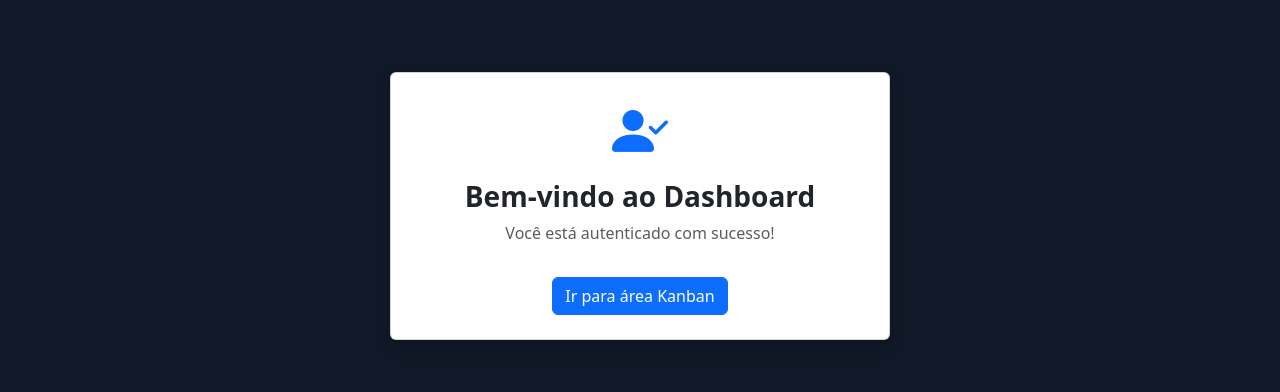
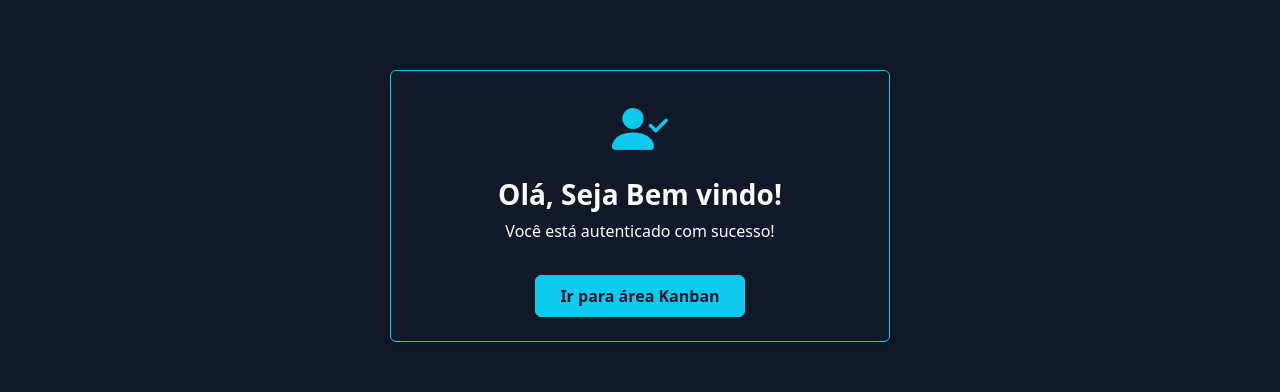
Before and after one commit to gabrielprogramadorweb/teste-merchion, a Vue app in the folder sistema/frontend/: page / in a window 1280 px wide. Shown: the part 194-586 px from the top of the page. Built offline with nearby package versions, Linux system fonts and the light colour scheme; no server answers; sample sign-in values are in the browser's storage.

Commit message:
Melhoria em tela Home, aplicando tema Azul Turquesa

```diff
--- a/sistema/frontend/src/pages/Home/HomeView.vue
+++ b/sistema/frontend/src/pages/Home/HomeView.vue
@@ -1,13 +1,16 @@
 <template>
     <div class="container d-flex flex-column justify-content-center align-items-center min-vh-100 text-center">
-        <div class="card shadow p-4" style="max-width: 500px; width: 100%;">
+        <div class="card shadow p-4" style="max-width:500px;width:100%;background-color:transparent;border: 1px solid #0dc9ee;">
             <div class="mb-3">
-                <i class="bi bi-person-check-fill display-4 text-primary"></i>
+                <i class="bi bi-person-check-fill display-4" style="color:#0dc9ee;"></i>
             </div>
-            <h1 class="h3 fw-bold">Bem-vindo ao Dashboard</h1>
-            <p class="text-muted">Você está autenticado com sucesso!</p>
+            <h1 class="h3 fw-bold text-white">Olá, Seja Bem vindo!</h1>
+            <p class="text-white">Você está autenticado com sucesso!</p>
             <router-link to="/tasks">
-                <button class="btn btn-primary mt-3">Ir para área Kanban</button>
+                <button class="btn btn-info mt-3 px-4 py-2 fw-semibold shadow-sm" style="color:#111827;">
+                    Ir para área Kanban
+                </button>
+
             </router-link>
 
         </div>
@@ -16,3 +19,5 @@
 
 <script lang="ts" setup>
 </script>
+<script setup lang="ts">
+</script>
```
